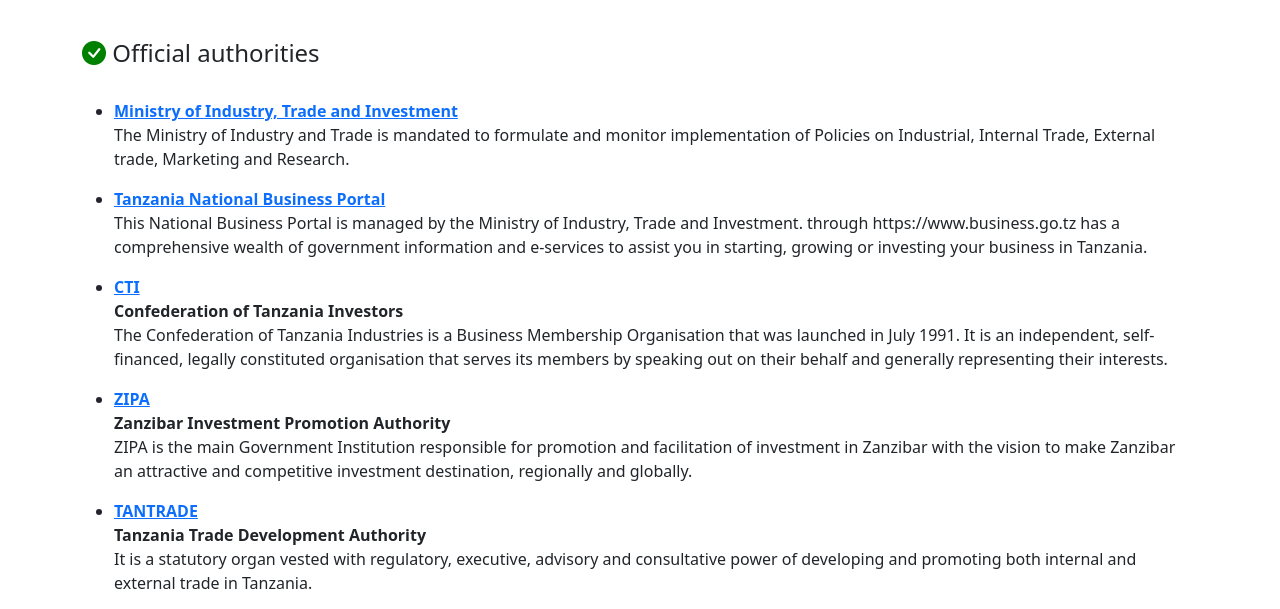
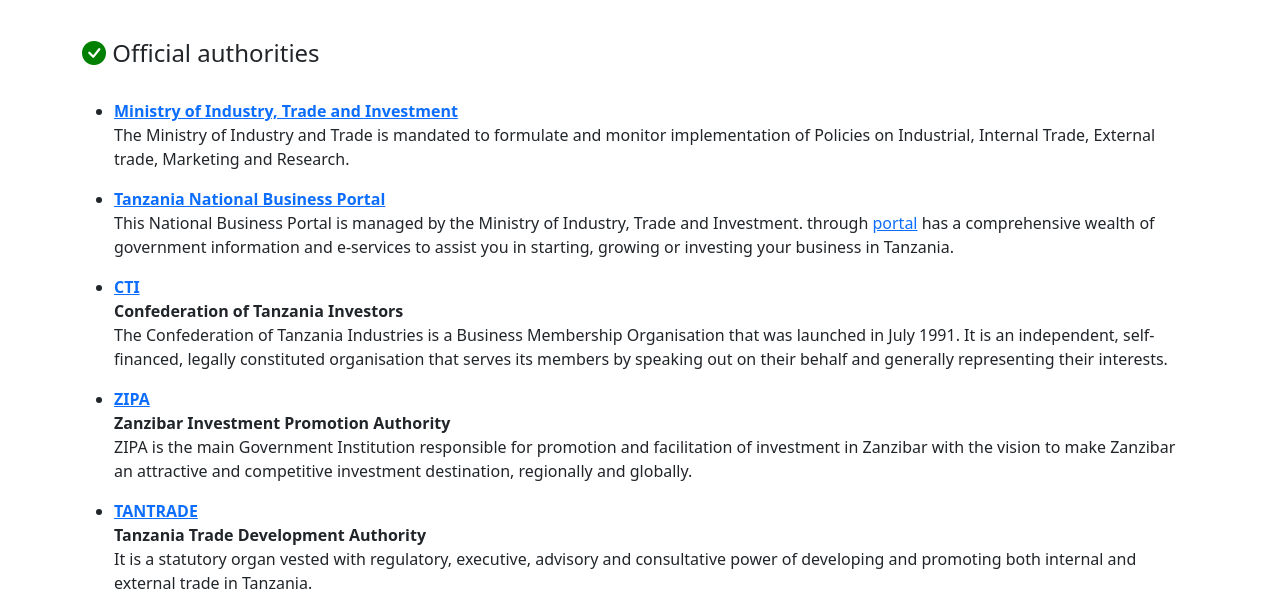
Before and after one commit to navicodes/TZ-KITF, a plain HTML site: page index.html in a window 1280 px wide. Shown: the part 163-772 px from the top of the page. Drawn offline with nearby package versions, Linux system fonts and the light colour scheme.

Commit message:
tbnp link

```diff
--- a/index.html
+++ b/index.html
@@ -40,7 +40,7 @@
                 <li>
                     <b><a href="https://business.go.tz">Tanzania National Business Portal</a></b>
                     <p>
-                        This National Business Portal is managed by the Ministry of Industry, Trade and Investment. through https://www.business.go.tz  has a comprehensive wealth of government information and e-services to assist you in starting, growing or investing your business in Tanzania.
+                        This National Business Portal is managed by the Ministry of Industry, Trade and Investment. through <a href="https://www.business.go.tz">portal</a>  has a comprehensive wealth of government information and e-services to assist you in starting, growing or investing your business in Tanzania.
                     </p>
                 </li>
 
```
